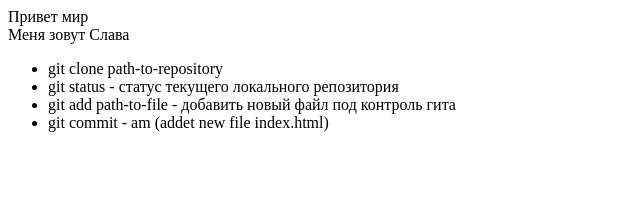
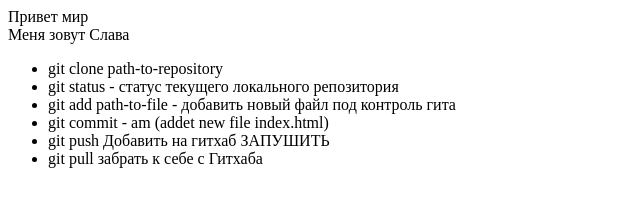
Before and after one commit to Hottabichls/git-lesson, a plain HTML site: page index.html in a window 1280 px wide. Shown: the whole page, without its empty margins (0-640 px from the left). Drawn offline with Linux system fonts and the light colour scheme.

```diff
--- a/index.html
+++ b/index.html
@@ -7,5 +7,7 @@
         <li>git status - статус текущего локального репозитория</li>
         <li>git add path-to-file - добавить новый файл под контроль гита</li>
         <li>git commit - am (addet new file index.html)</li>
+        <li>git push Добавить на гитхаб ЗАПУШИТЬ</li>
+        <li>git pull забрать к себе с Гитхаба</li>
     </ul>
 </div>
```
